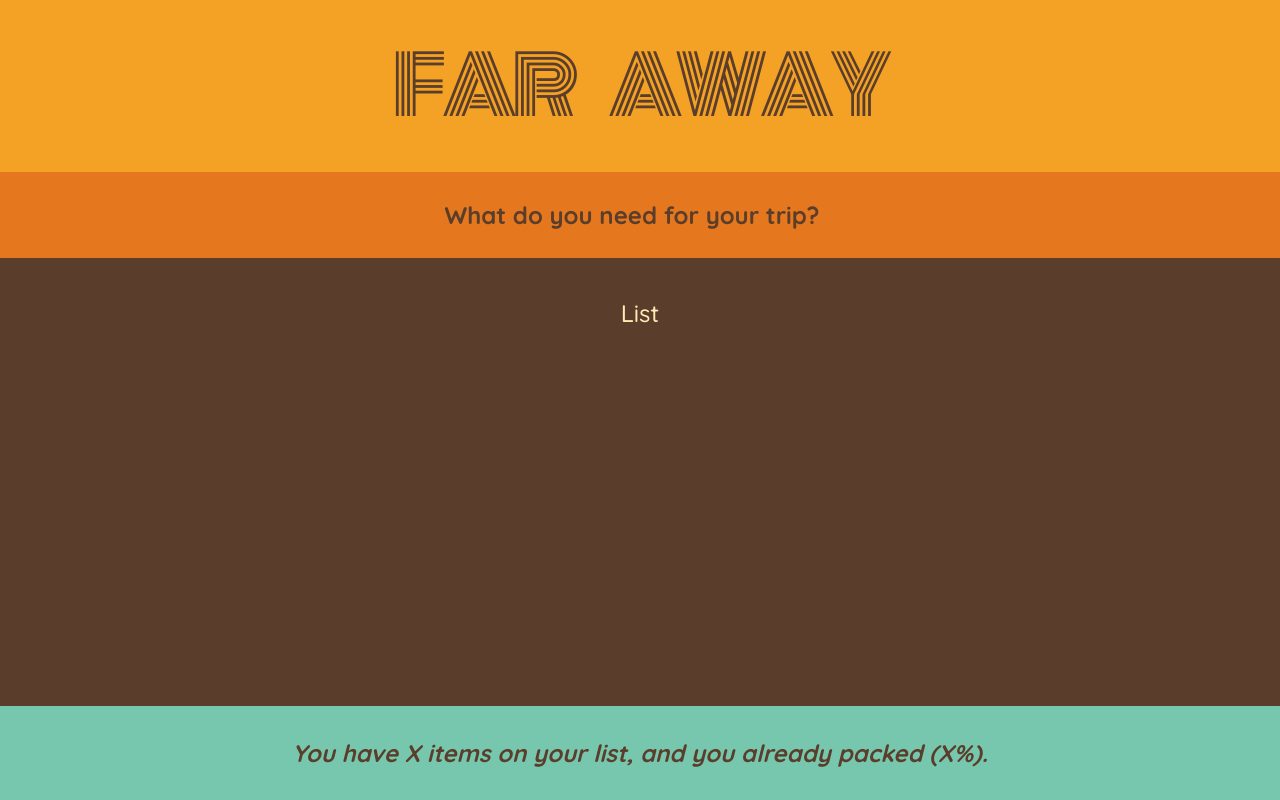
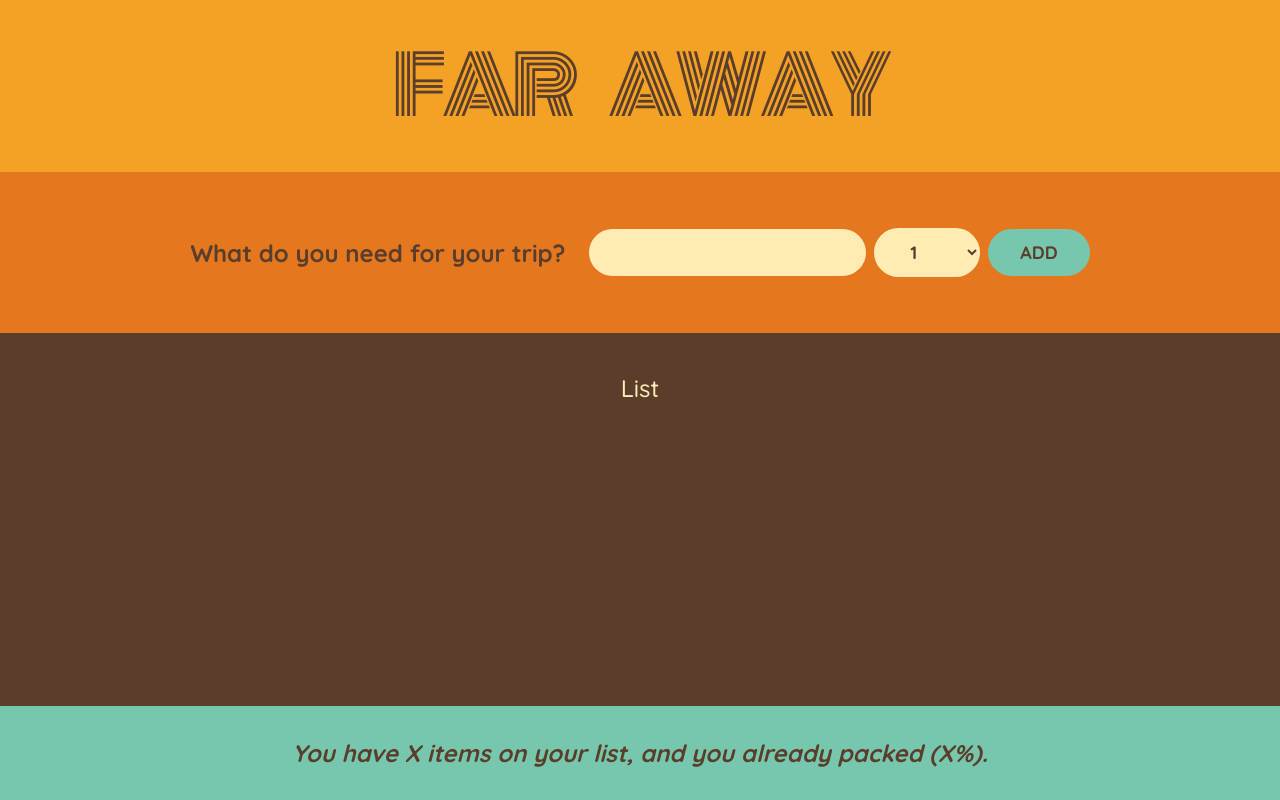
Before and after one commit to AriaNoorghorbani/React_Travel-list, a React (Vite) app: page / in a window 1280 px wide. Built offline with nearby package versions, Linux system fonts and the light colour scheme.

Commit message:
Implement form

```diff
--- a/src/components/Form.jsx
+++ b/src/components/Form.jsx
@@ -4,6 +4,15 @@ export default function Form() {
   return (
     <div className="add-form">
       <h3>What do you need for your trip?</h3>
+      <form className="add-form">
+        <input type="text" />
+        <select name="" id="">
+          {Array.from({ length: 20 }, (_, i) => i + 1).map((i) => (
+            <option>{i}</option>
+          ))}
+        </select>
+        <button>Add</button>
+      </form>
     </div>
   );
 }
```
